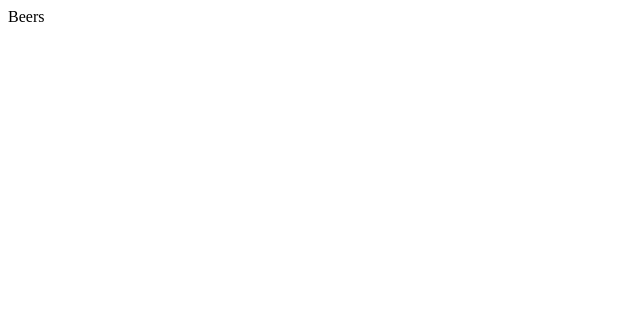
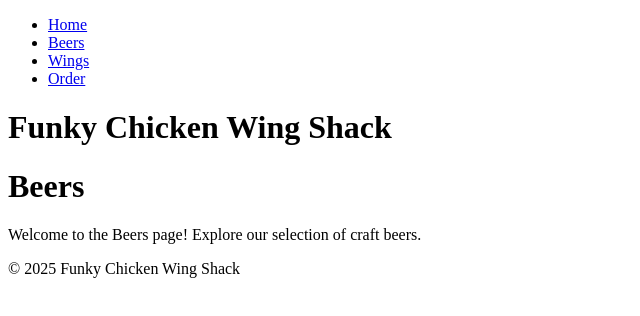
Before and after one commit to ejones29/funky-chicken-wing-shack, a Gatsby site in the folder gatsby-app/: page /beers in a window 1280 px wide. Shown: the whole page, without its empty margins (0-640 px from the left). Built offline with nearby package versions, Linux system fonts and the light colour scheme; Gatsby itself is replaced by a stand-in of ours.

Commit message:
adds Layout and gastby-browser and gatsby-ssr files

```diff
--- /dev/null
+++ b/gatsby-app/gatsby-browser.tsx
@@ -0,0 +1,16 @@
+import React from "react";
+import type { GatsbyBrowser } from "gatsby"
+import Layout from "./src/components/Layout/Layout";
+
+/**
+ * wrapPageElement is an API that allows you to wrap Gatsby page components
+ * in a common layout component or add other global elements.
+ * It receives the current page element and its props.
+ */
+export const wrapPageElement: GatsbyBrowser["wrapPageElement"] = ({ element, props }) => {
+  return (
+    <Layout {...props}>
+      {element}
+    </Layout>
+  )
+}
--- /dev/null
+++ b/gatsby-app/gatsby-ssr.tsx
@@ -0,0 +1,16 @@
+import React from "react";
+import type { GatsbyBrowser } from "gatsby"
+import Layout from "./src/components/Layout/Layout";
+
+/**
+ * wrapPageElement is an API that allows you to wrap Gatsby page components
+ * in a common layout component or add other global elements.
+ * It receives the current page element and its props.
+ */
+export const wrapPageElement: GatsbyBrowser["wrapPageElement"] = ({ element, props }) => {
+  return (
+    <Layout {...props}>
+      {element}
+    </Layout>
+  )
+}
--- /dev/null
+++ b/gatsby-app/src/components/Footer/Footer.tsx
@@ -0,0 +1,9 @@
+import React from "react";
+
+export default function Footer() {
+  return (
+  <footer>
+    <p>&copy; {new Date().getFullYear()} Funky Chicken Wing Shack</p>
+  </footer>
+  );
+}
--- /dev/null
+++ b/gatsby-app/src/components/Layout/Layout.tsx
@@ -0,0 +1,18 @@
+import React from "react"
+import NavBar from "../NavBar/NavBar"
+import Footer from "../Footer/Footer"
+
+export default function Layout({ children }: { children: React.ReactNode }) {
+  return (
+    <main>
+      <div className="container">
+        <NavBar />
+        <header>
+          <h1>Funky Chicken Wing Shack</h1>
+        </header>
+        <main>{children}</main>
+        <Footer />
+      </div>
+    </main>
+  )
+}
--- /dev/null
+++ b/gatsby-app/src/components/NavBar/NavBar.tsx
@@ -0,0 +1,16 @@
+
+import React from 'react'
+import {Link} from 'gatsby'
+
+export default function NavBar() {
+  return (
+    <nav>
+      <ul>
+        <li><Link to="/">Home</Link></li>
+        <li><Link to="/beers">Beers</Link></li>
+        <li><Link to="/wings">Wings</Link></li>
+        <li><Link to="/order">Order</Link></li>
+      </ul>
+    </nav>
+  )
+}
--- a/gatsby-app/src/pages/beers.tsx
+++ b/gatsby-app/src/pages/beers.tsx
@@ -2,6 +2,10 @@ import React from 'react'
 
 export default function BeersPage() {
   return (
-    <div>Beers</div>
+    <>
+      <h1>Beers</h1>
+      <p>Welcome to the Beers page! Explore our selection of craft beers.</p>
+    </>
+
   )
 }
--- a/gatsby-app/src/pages/wings.tsx
+++ b/gatsby-app/src/pages/wings.tsx
@@ -2,6 +2,9 @@ import React from 'react'
 
 export default function WingsPage() {
   return (
-    <div>Wings</div>
+    <>
+      <h1>Wings</h1>
+      <p>Welcome to the Wings page! Explore our selection of delicious wings.</p>
+    </>
   )
 }
```
Also changed, not shown: gatsby-app/src/pages/index.tsx (+2 -43 lines), gatsby-app/src/components/NavBar/NavBar.module.css (added).
